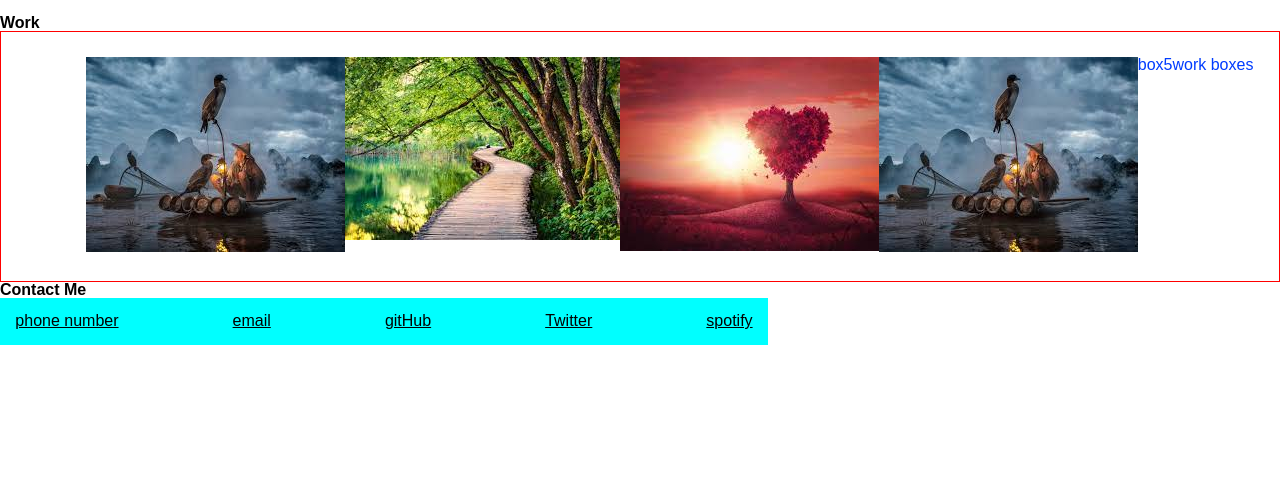
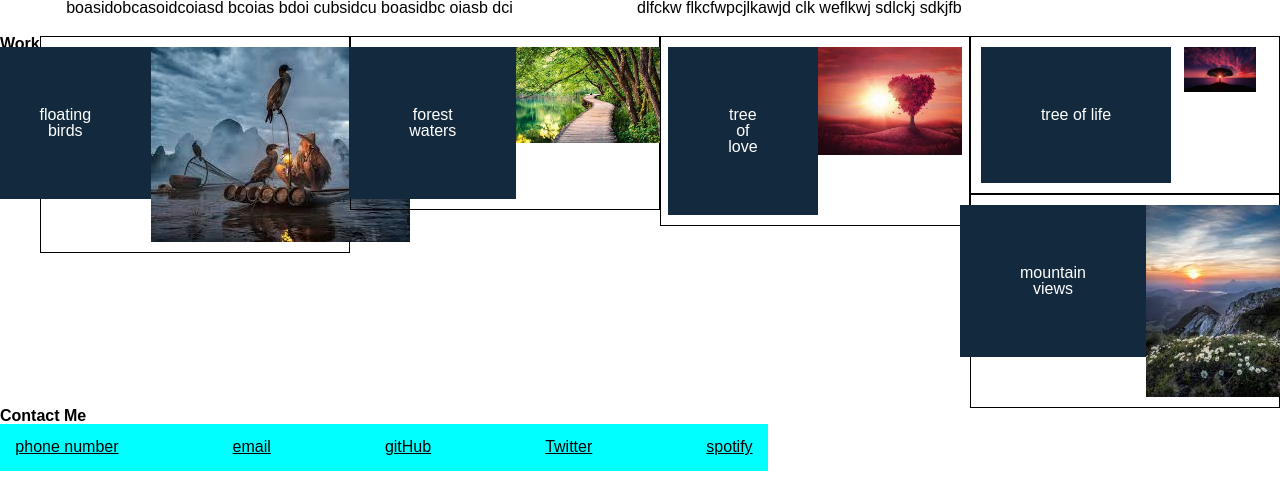
Before and after one commit to fordefam12/BRANDON-PORTFOLIO, a plain HTML site: page index.html in a window 1280 px wide. Shown: the part 316-800 px from the top of the page. Drawn offline with Linux system fonts and the light colour scheme.

Commit message:
playing with image boxes

```diff
--- a/css/style.css
+++ b/css/style.css
@@ -34,6 +34,16 @@ ul {display: flex;
 
 
 }
+section {
+  display: flex;
+  flex-wrap: nowrap;
+  flex-direction: row;
+  align-items: flex-start;
+  z-index: 2;
+}
+div{
+  justify-content: center
+}
 
 
 
@@ -46,9 +56,14 @@ article {
   border: 1px solid red;
   b
 }
-div {
 
-}
+  img {
+    display: block;
+    margin-left: auto;
+    margin-right: auto;
+
+  }
+
 
 li {
   display: flex;
@@ -86,11 +101,21 @@ p{
 
 
 }
+div {
+  padding: 60px;
+  text-align: center;
+  background: #13293d;
+  color: #fff;
 
+}
+.card {
+  border-style: solid;
+  border-width: 1px;
+  padding: 10px;
+  float: left;
+  width: 25%;
+  justify-content:center;
 
-.hero-image {
-    width: auto;
-    height: 100%;
 
 }
 
@@ -113,8 +138,14 @@ p{
     height: 33%;
     margin-top: auto;
 }
-
-
+@media screen and (max-width: 992px) {
+  .card{
+    width: 50%;
+  }
+  @media screen and (max-width: 768px) {
+    .card {
+      width: 100%;
+    }
 
 
 
--- a/index.html
+++ b/index.html
@@ -3,14 +3,14 @@
   <head>
     <meta charset="UTF-8" />
     <meta name="viewport" content="width=device-width, initial-scale=1.0" />
-    <link rel="stylesheet" href="css/reset.css" />
-    <link rel="stylesheet" href="css/style.css" />
+    <link rel="stylesheet" href="./css/reset.css" />
+    <link rel="stylesheet" href="./css/style.css" />
     <!-- added title of portfolio -->
     <title>Brandon's Portfolio</title>
 
   </head>
   <body>
-    <header>
+    <div>
       <nav>
         <h1>Brandon Forde</h1>
 
@@ -23,7 +23,7 @@
           <li>Resume</li>
         </ul>
         </nav>
-  </header>
+  </div>
     <section class="hero-box">
         <figure class="hero-image-box">
 
@@ -48,16 +48,34 @@
 <section>
         <h2>Work</h2>
         <!-- fit images in boxes -->
-        <article>
-          <div>
-            <img src="./images/birds.jpg" alt="birds">
-          </div>
-          <div> <img src="./images/forest.jpg" alt="forest"></div>
-          <div> <img src="./images/love.jpg" alt="tree of love"></div>
-          <div> <img src="./images/birds.jpg" alt="birds"></div>
-          <div>box5</div>
-          work boxes
-        </article>
+        <main>
+          <section class="card">
+            <div>floating birds</div>
+            <img src="./images/birds.jpg" alt="birds" />
+          </section>
+
+          <section class="card">
+            <div>forest waters</div>
+            <img src="./images/forest.jpg" style="width: 50%; height: 50%"/  alt="forest">
+
+          </section>
+
+          <section class="card">
+            <div>tree of love</div>
+            <img src="./images/love.jpg" style="width: 50%; height: 50%"/  alt="tree of love">
+          </section>
+
+          <section class="card">
+            <div>tree of life</div>
+            <img src="./images/tree-736885_1280.jpg" style="width: 25%; height: 50%"/  alt="tree of life">
+          </section>
+
+          <section class="card">
+            <div>mountain views</div>
+            <img src="./images/mountain.jpg" style="width: 50%; height: 50%"/  alt="mountains">
+          </section>
+
+        </main>
       </section>
 
         <h2>Contact Me</h2>
```
